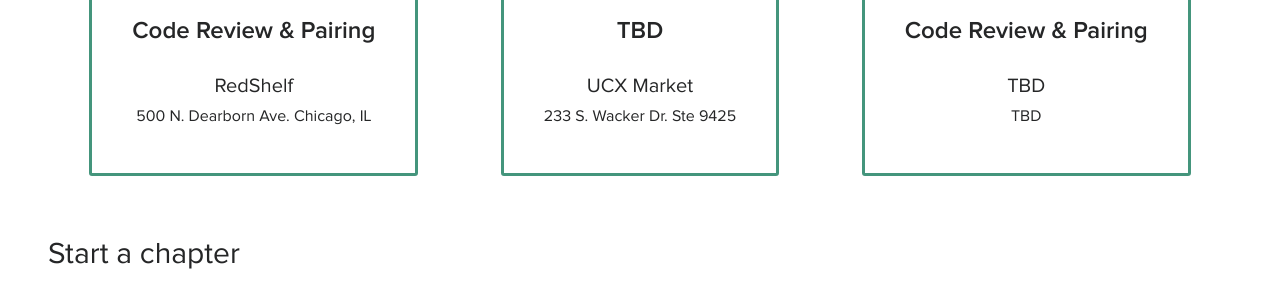
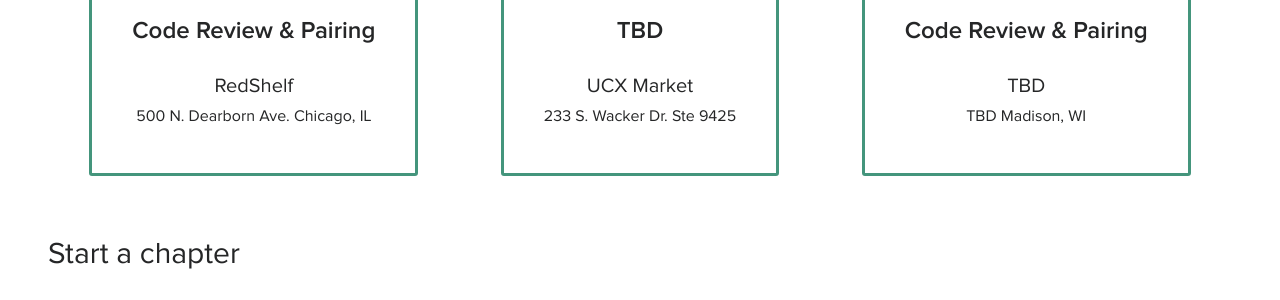
Before and after one commit to mercedesb/dev-together, a Jekyll site: the page built from docs/chapters/index.html, in a window 1280 px wide. Shown: the part 1011-1311 px from the top of the page. Built offline with Jekyll 4.4.1, drawn with Linux system fonts in a browser that asks for light colours.

Commit message:
clarified event location for Madison

```diff
--- a/docs/chapters/index.html
+++ b/docs/chapters/index.html
@@ -36,7 +36,7 @@
     <p class="Event-time">6pm - 7:30pm</p>
     <p class="Event-name">Code Review & Pairing</p>
     <p class="Event-sponsor">TBD</p>
-    <p class="Event-location">TBD</p>
+    <p class="Event-location">TBD Madison, WI</p>
   </div>
 </div>
 <h2>Start a chapter</h2>
```
